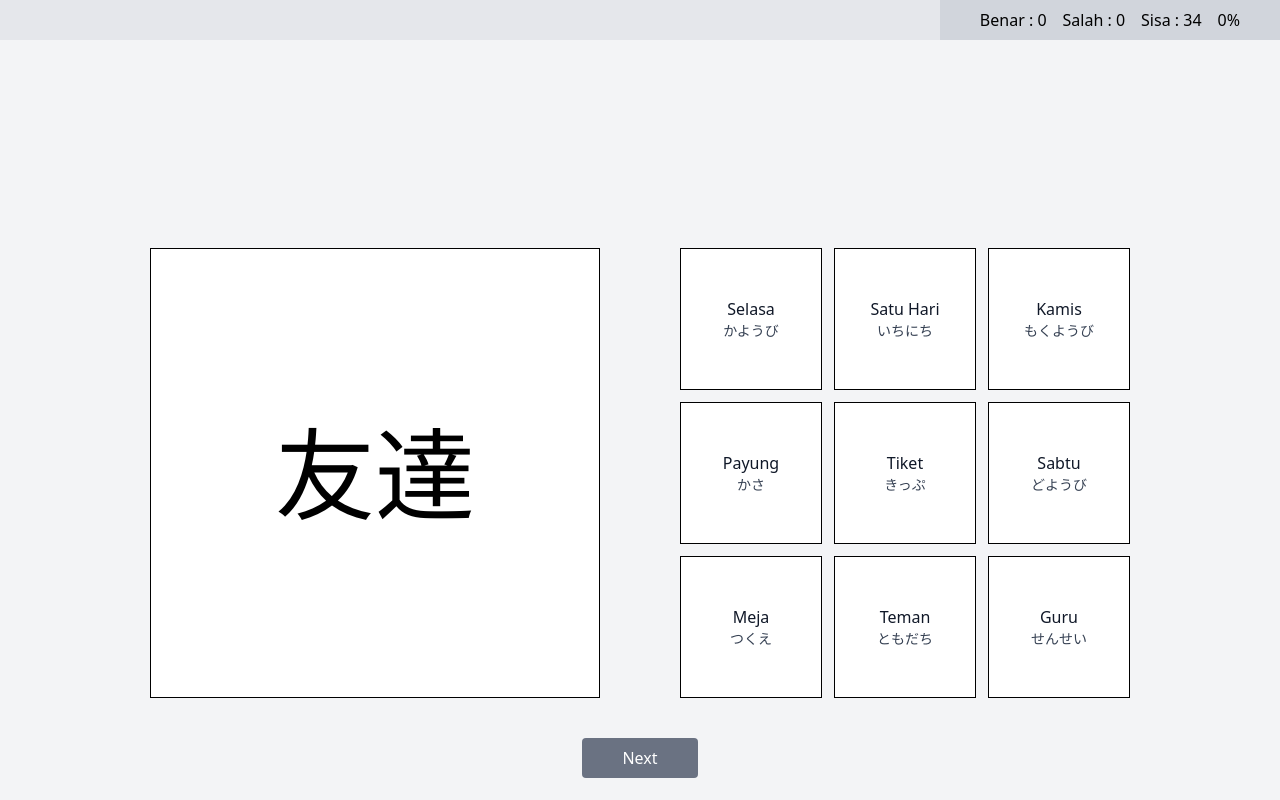
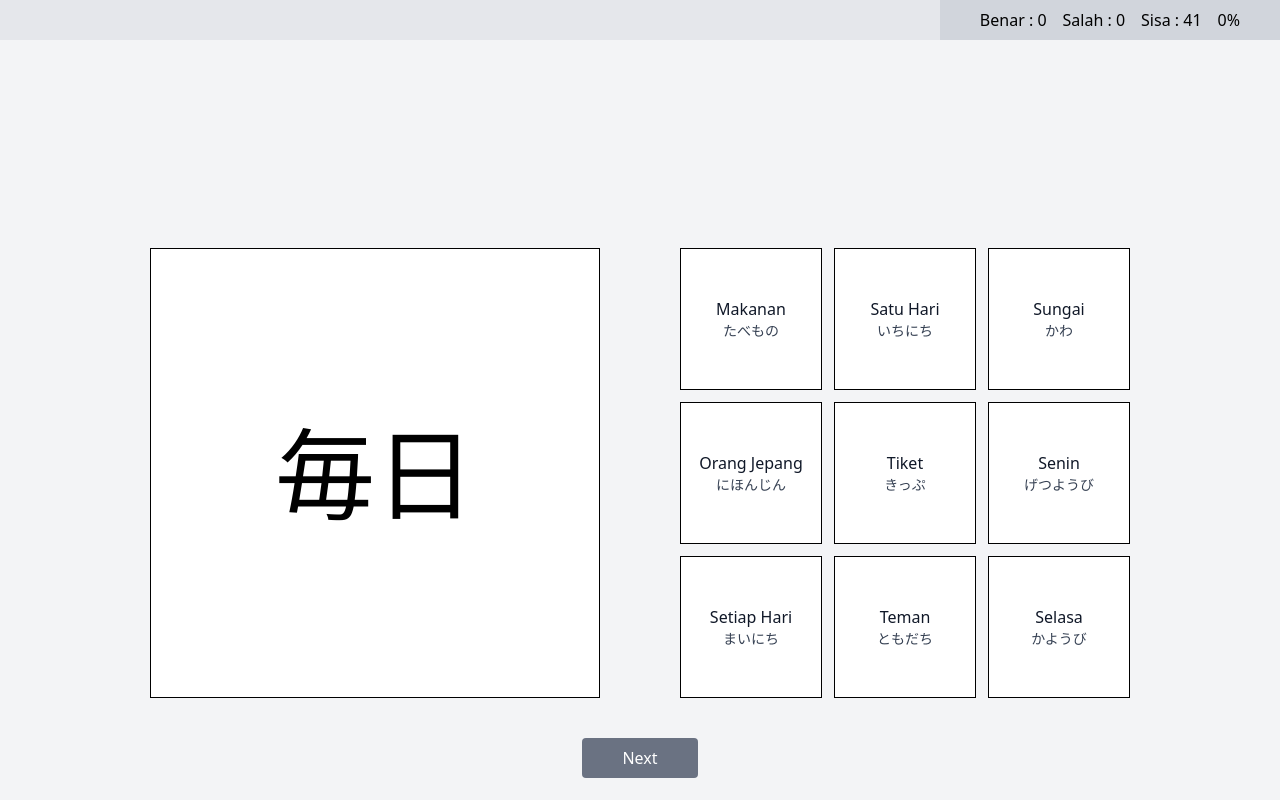
Before and after one commit to bobi1539/kotoba-fe, a Next.js app: page / in a window 1280 px wide. Built offline with nearby package versions, Linux system fonts and the light colour scheme.

Commit message:
Add data

```diff
--- a/app/data/data.ts
+++ b/app/data/data.ts
@@ -209,4 +209,46 @@ const kotobaKanjiList: KotobaKanji[] = [
         hiragana: "つくえ",
         meaning: "meja",
     },
+    {
+        id: 35,
+        kanji: "日本人",
+        hiragana: "にほんじん",
+        meaning: "orang jepang",
+    },
+    {
+        id: 36,
+        kanji: "日",
+        hiragana: "ひ",
+        meaning: "matahari/hari",
+    },
+    {
+        id: 37,
+        kanji: "休日",
+        hiragana: "きゅうじつ",
+        meaning: "hari libur",
+    },
+    {
+        id: 38,
+        kanji: "日本",
+        hiragana: "にほん",
+        meaning: "jepang",
+    },
+    {
+        id: 39,
+        kanji: "三日",
+        hiragana: "みっか",
+        meaning: "tiga hari",
+    },
+    {
+        id: 40,
+        kanji: "今日",
+        hiragana: "きょう",
+        meaning: "hari ini",
+    },
+    {
+        id: 41,
+        kanji: "毎日",
+        hiragana: "まいにち",
+        meaning: "setiap hari",
+    },
 ];
```
